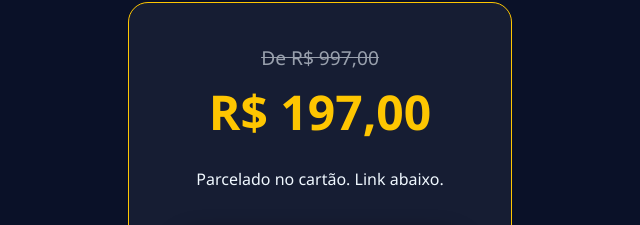
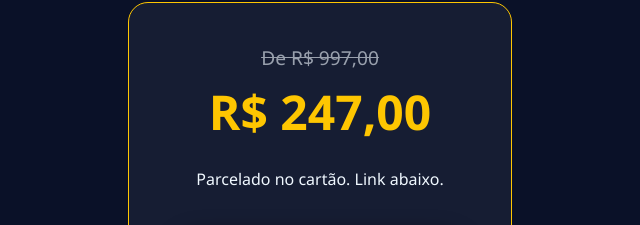
Before and after one commit to genovaadler-lab/O-poder-da-mente, a plain HTML site: page index.html in a window 1280 px wide. Shown: the part 2149-2374 px from the top of the page, 320-960 px from the left. Drawn offline with Linux system fonts and the light colour scheme.

Commit message:
Update index.html

```diff
--- a/index.html
+++ b/index.html
@@ -1,4 +1,3 @@
-
 <!DOCTYPE html>
 <html lang="pt-br">
 <head>
@@ -218,7 +217,7 @@
             <h2>Garanta sua Vaga</h2>
             <div class="oferta-box">
                 <span class="preco-antigo">De R$ 997,00</span>
-                <span class="preco-novo">R$ 197,00</span>
+                <span class="preco-novo">R$ 247,00</span>
                 <p>Parcelado no cartão. Link abaixo.</p>
                 <a href="https://pay.kiwify.com.br/d17LLzo" class="cta-button" style="margin-top: 20px;">QUERO ME INSCREVER</a>
             </div>
```
